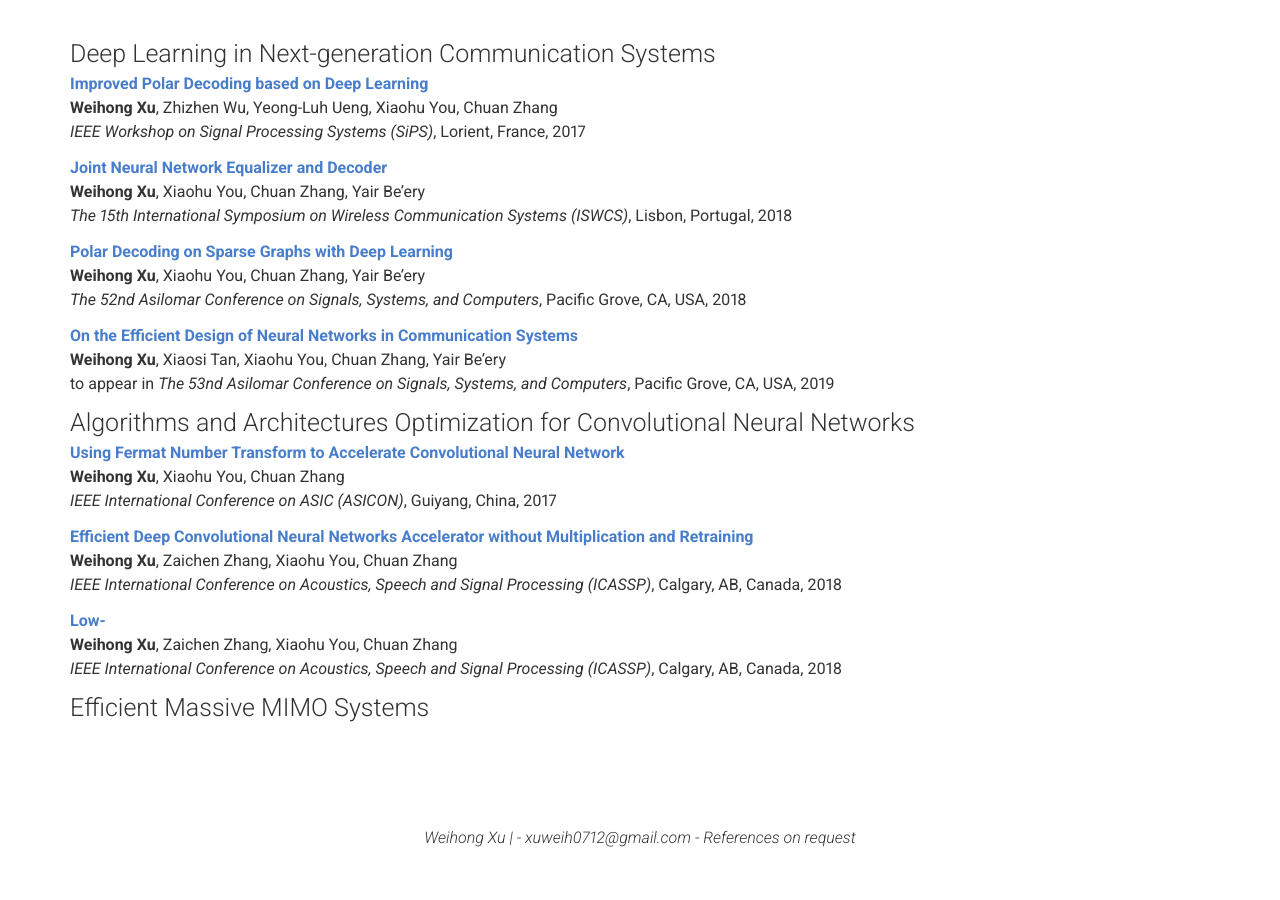
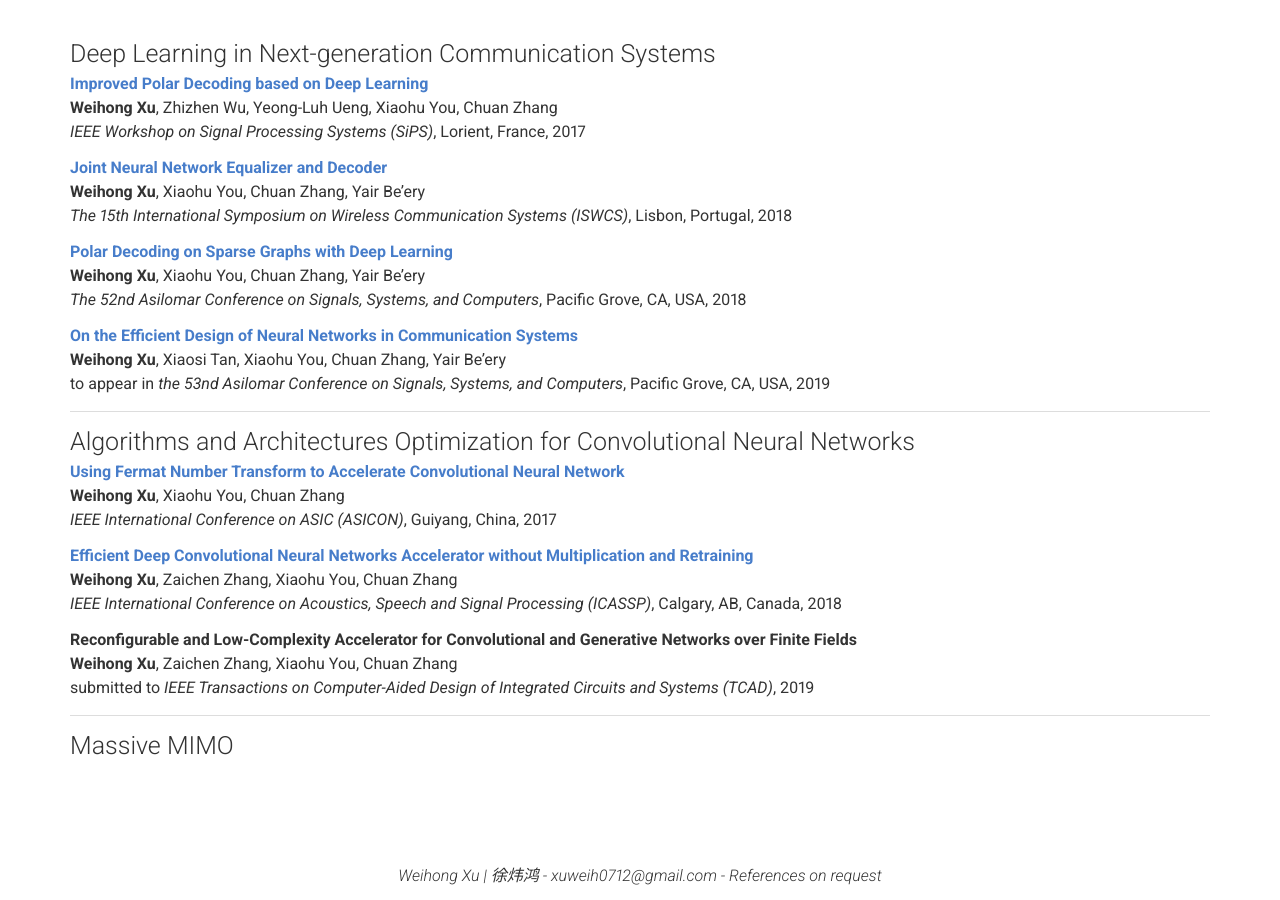
Before and after one commit to wh-xu/wh-xu-old.github.io, a Jekyll site: the page built from index.md, in a window 1280 px wide and 900 px high, scrolled down 1269 px. Built offline with Jekyll 4.4.1, drawn with Linux system fonts in a browser that asks for light colours; before the commit the page ends 2131 px from its top, so only the background shows below that; some of the changed text lies outside the part shown.

Commit message:
Add publications

```diff
--- a/_config.yml
+++ b/_config.yml
@@ -3,7 +3,7 @@ repository: Git repository where your resume will be hosted, only required if yo
 # favicon: Directory of your favicon (eg. images/favicon.ico)(optional)
 
 # Personal info
-name: Weihong Xu |
+name: Weihong Xu | 徐炜鸿
 # title: Your job title
 email: xuweih0712@gmail.com
 # phone: Your phone number (optional)
@@ -48,6 +48,7 @@ projects_title: Projects #(Use this to override about projects section title)
 more_title: Publications #(Use this to override about more section title)
 more_content: | # this will include new lines to allow paragraph
   #### Deep Learning in Next-generation Communication Systems
+
   [**Improved Polar Decoding based on Deep Learning**](https://ieeexplore.ieee.org/document/8109997)
   **Weihong Xu**, Zhizhen Wu, Yeong-Luh Ueng, Xiaohu You, Chuan Zhang
   *IEEE Workshop on Signal Processing Systems (SiPS)*, Lorient, France, 2017
@@ -62,9 +63,12 @@ more_content: | # this will include new lines to allow paragraph
 
   [**On the Efficient Design of Neural Networks in Communication Systems**](https://ieeexplore.ieee.org/document/8645372)
   **Weihong Xu**, Xiaosi Tan, Xiaohu You, Chuan Zhang, Yair Be'ery
-  to appear in *The 53nd Asilomar Conference on Signals, Systems, and Computers*, Pacific Grove, CA, USA, 2019
+  to appear in *the 53nd Asilomar Conference on Signals, Systems, and Computers*, Pacific Grove, CA, USA, 2019
+
+  ***
 
   #### Algorithms and Architectures Optimization for Convolutional Neural Networks
+
   [**Using Fermat Number Transform to Accelerate Convolutional Neural Network**](https://ieeexplore.ieee.org/document/8252655)
   **Weihong Xu**, Xiaohu You, Chuan Zhang
   *IEEE International Conference on ASIC (ASICON)*, Guiyang, China, 2017
@@ -73,11 +77,13 @@ more_content: | # this will include new lines to allow paragraph
   **Weihong Xu**, Zaichen Zhang, Xiaohu You, Chuan Zhang
   *IEEE International Conference on Acoustics, Speech and Signal Processing (ICASSP)*, Calgary, AB, Canada, 2018
 
-  [**Low-**](https://ieeexplore.ieee.org/abstract/document/8461627)
+  **Reconfigurable and Low-Complexity Accelerator for Convolutional and Generative Networks over Finite Fields**
   **Weihong Xu**, Zaichen Zhang, Xiaohu You, Chuan Zhang
-  *IEEE International Conference on Acoustics, Speech and Signal Processing (ICASSP)*, Calgary, AB, Canada, 2018
+  submitted to *IEEE Transactions on Computer-Aided Design of Integrated Circuits and Systems (TCAD)*, 2019
 
-  #### Efficient Massive MIMO Systems
+  ***
+
+  #### Massive MIMO
 
 
 # Footer
```
